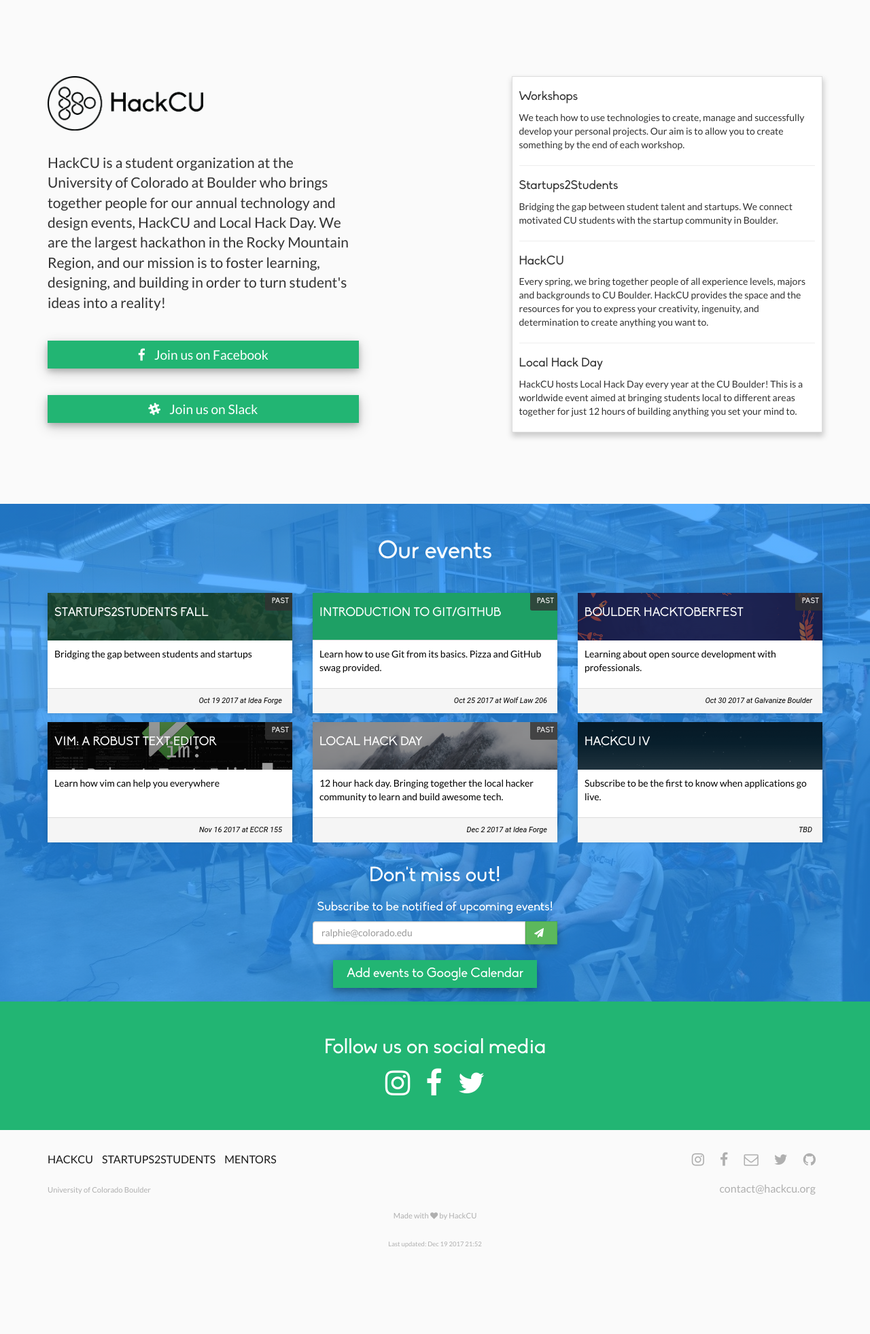
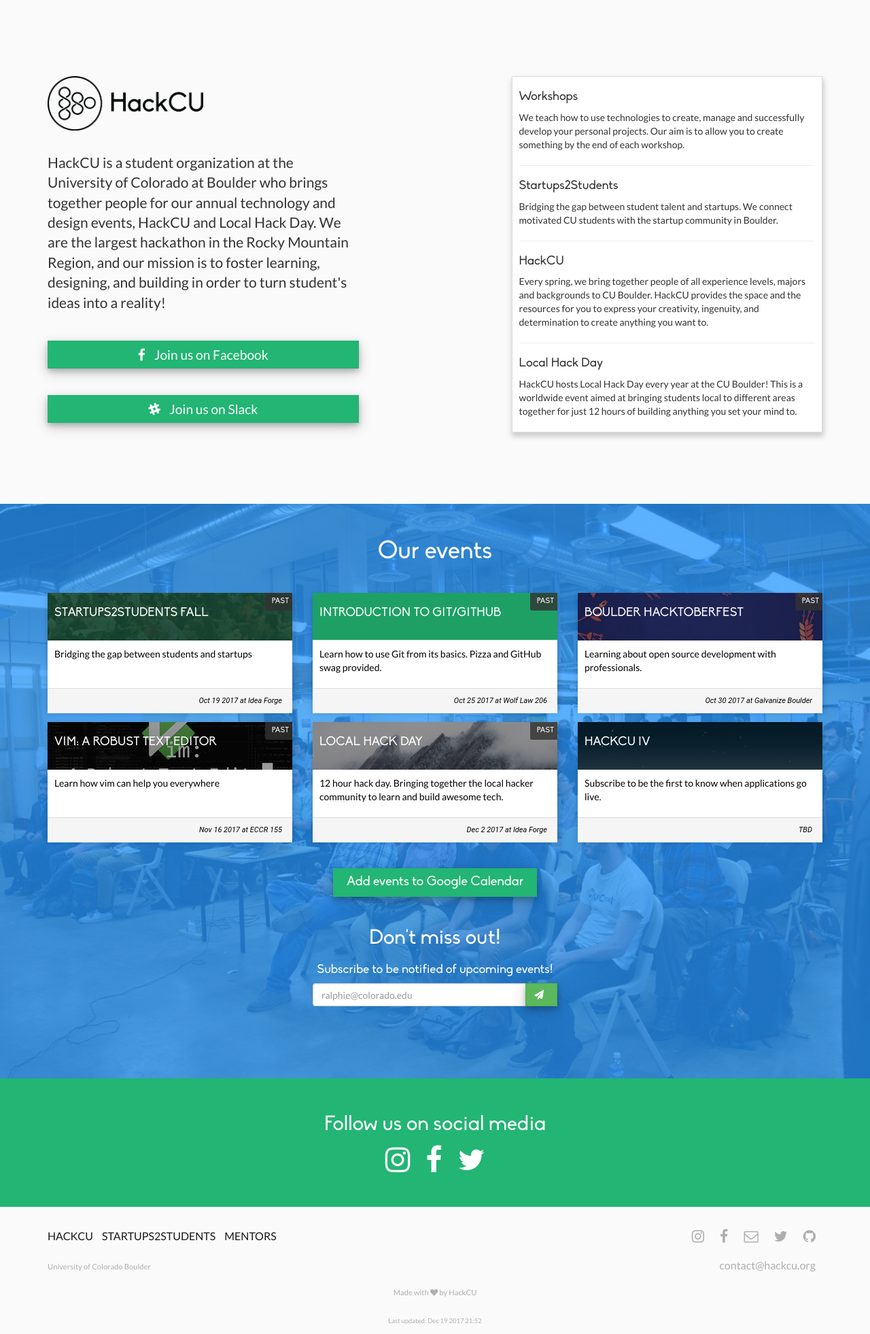
Before and after one commit to casassg/events-landing, a Jekyll site: the page built from index.md, in a window 1280 px wide. Shown: the whole page at 68% size. Built offline with Jekyll 4.4.1, drawn with Linux system fonts in a browser that asks for light colours; nearby versions of some CDN libraries; before the commit the page ends 1848 px from its top, so only the background shows below that.

Commit message:
Add email submit behaviour and styles

```diff
--- a/assets/css/main.scss
+++ b/assets/css/main.scss
@@ -325,13 +325,34 @@
         &.past .past-text{
             display: inline;
         }
+    }
 
-        form#email-form{
-            max-width: 400px !important;
+    form#email-form{
+        margin-bottom: 30px;
+        height: 90px;
+    }
+
+    .notice-message{
+        color: #fff;
+        padding: 10px;
+        font-size: 1.1em;
+        font-style: bold;
+        margin: 10px;
+        display: inline-block;
+        p{
+            margin: 0;
+            padding: 0;
         }
     }
 
+    #email-success{
+        background: $accent-color;
+    }
 
+    #email-failure{
+        background: white;
+        color: #b52121;
+    }
 
     a.event-url {
         color: black;
@@ -343,7 +364,7 @@
     }
 
     .calendar {
-        margin: 0 auto;
+        margin: 25px auto;
         width: 300px;
     }
 
--- a/assets/js/email.js
+++ b/assets/js/email.js
@@ -1,5 +1,17 @@
-$("#email-submit").click(function(){
+$("#email-form").submit(function(e){
     $.post("http://hackcu-sendgrid-capture.herokuapp.com", $("#email-form").serialize(), function(data) {
-    	$(".response-info").html(data);
+    	console.log(data);
+    	var j_data = JSON.parse(data);
+    	console.log(j_data["new_count"]);
+    	console.log(j_data["errors"]);
+
+    	if(!j_data["errors"].length){
+			$('#email-input').val('');
+			$('#email-success').fadeIn().delay(3500).fadeOut();
+    	}else{
+    		$('#email-failure').fadeIn().delay(4500).fadeOut();
+    	}
+
     });
-});
+    e.preventDefault();
+})
--- a/assets/js/events.js
+++ b/assets/js/events.js
@@ -1,4 +1,7 @@
 $(function(){
+
+	$('.notice-message').hide();
+
 	var events = $('.event');
 
 	events.each(function(i,event){
--- a/index.md
+++ b/index.md
@@ -31,18 +31,23 @@
         </div>
         <div class="row text-center">
             <div class="email-sub col-md-4 col-md-offset-4">
+                <a class="btn btn-accent calendar biko" href="https://calendar.google.com/calendar/r?cid=webcal://{{ site.domain }}/calendars/events.ics" target="_blank">Add events to Google Calendar</a>
                 <h2 class="text-center white-text biko">Don't miss out!</h2>
                 <h4 class="text-center white-text" style="display: inline-block;">Subscribe to be notified of upcoming events!</h4>
                 <form id="email-form" accept-charset="utf-8">
                     <div class="input-group">
-                        <input type="email" class="form-control" name="email" placeholder="ralphie@colorado.edu">
+                        <input id="email-input" type="email" class="form-control" name="email" placeholder="ralphie@colorado.edu">
                         <span class="input-group-btn">
-                            <button id="email-submit" class="btn btn-success" type="button"><i class="fa fa-paper-plane"></i></button>
+                            <button id="email-submit" class="btn btn-success" type="submit"><i class="fa fa-paper-plane"></i></button>
                         </span>
-                        <span class="response-info"></span>
                     </div>
-                </form><br>
-                <a class="btn btn-accent calendar biko" href="https://calendar.google.com/calendar/r?cid=webcal://{{ site.domain }}/calendars/events.ics" target="_blank">Add events to Google Calendar</a>
+                    <div id="email-success" class="notice-message">
+                        <p>Thanks for subscribing! We're excited to see you soon!</p>
+                    </div>
+                    <div id="email-failure" class="notice-message">
+                        <p>Hmmm... something went wrong. Try again, and <a href="mailto:info@hackcu.org">let us know</a> if this persists..</p>
+                    </div>
+                </form>
             </div>
         </div>
     </div>
```
